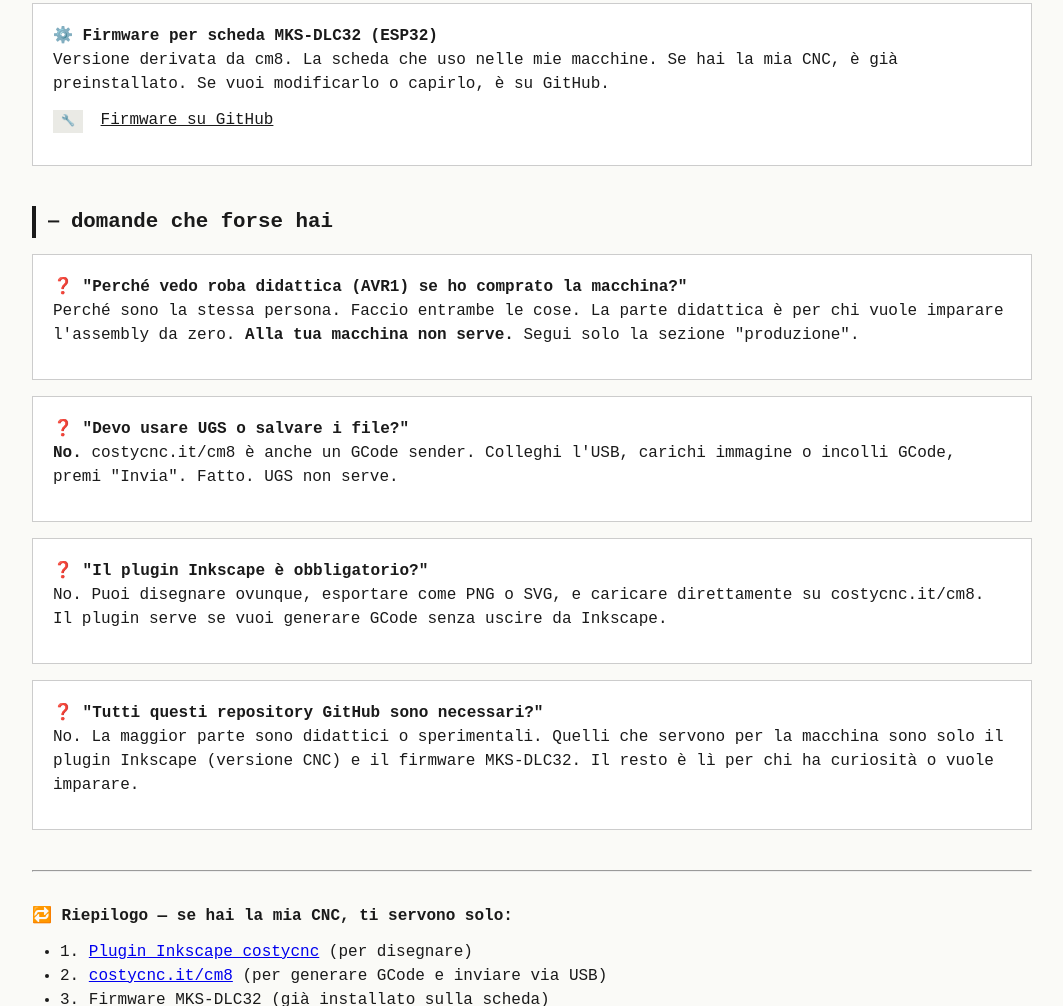
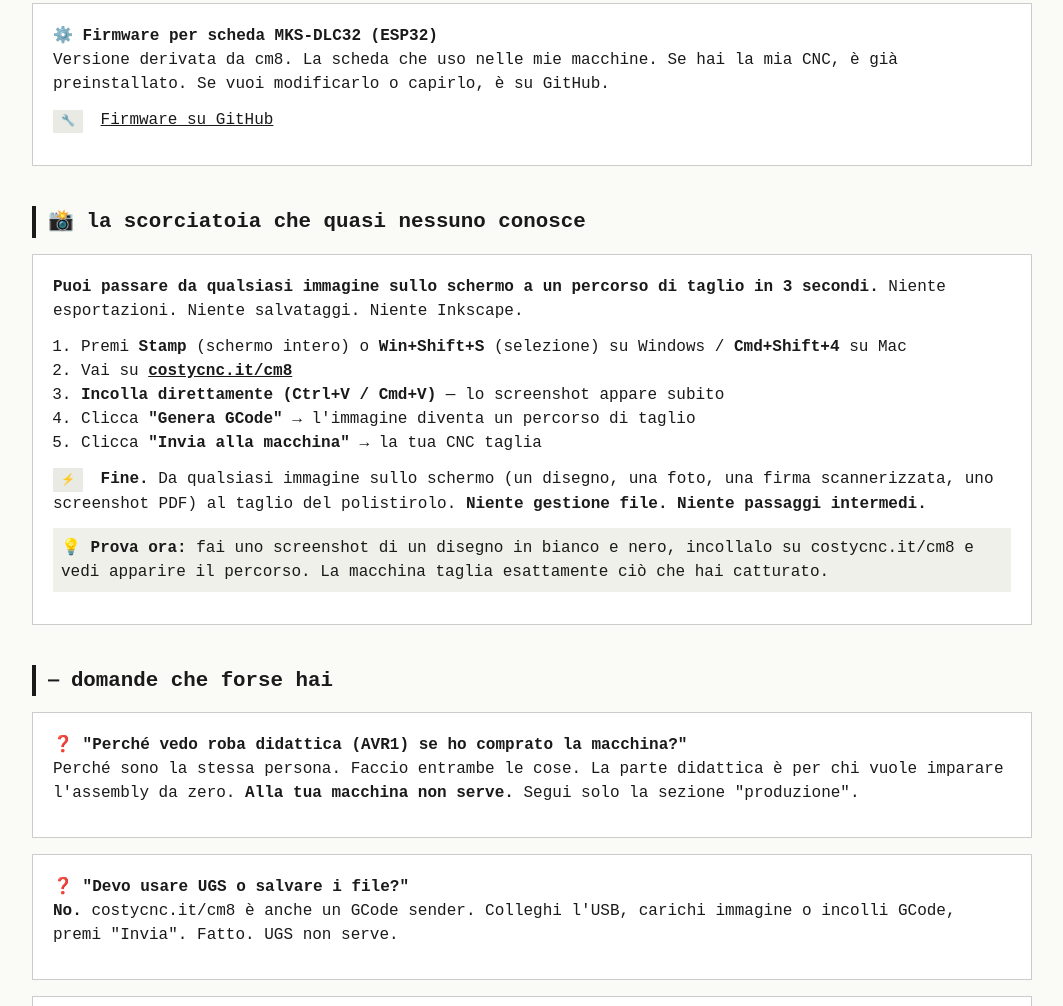
Before and after one commit to costycnc/costycnc.github.io, a plain HTML site: page index.it.html in a window 1280 px wide. Shown: the part 1501-2507 px from the top of the page, without its empty margins (108-1171 px from the left). Drawn offline with Linux system fonts and the light colour scheme.

Commit message:
Add shortcut instructions for GCode generation
Added a section explaining the shortcut for generating GCode from screenshots.

```diff
--- a/index.it.html
+++ b/index.it.html
@@ -141,6 +141,23 @@
     </div>
   </div>
 
+    <!-- ARMA SEGRETA - SCREENSHOT TO TAGLIO -->
+  <div class="section">
+    <div class="section-title">📸 la scorciatoia che quasi nessuno conosce</div>
+    <div class="card">
+      <p><strong>Puoi passare da qualsiasi immagine sullo schermo a un percorso di taglio in 3 secondi.</strong> Niente esportazioni. Niente salvataggi. Niente Inkscape.</p>
+      <ol style="margin:0.75rem 0 0.75rem 1.75rem">
+        <li>Premi <strong>Stamp</strong> (schermo intero) o <strong>Win+Shift+S</strong> (selezione) su Windows / <strong>Cmd+Shift+4</strong> su Mac</li>
+        <li>Vai su <a href="https://costycnc.it/cm8"><strong>costycnc.it/cm8</strong></a></li>
+        <li><strong>Incolla direttamente (Ctrl+V / Cmd+V)</strong> — lo screenshot appare subito</li>
+        <li>Clicca <strong>"Genera GCode"</strong> → l'immagine diventa un percorso di taglio</li>
+        <li>Clicca <strong>"Invia alla macchina"</strong> → la tua CNC taglia</li>
+      </ol>
+      <p><span class="badge">⚡</span> <strong>Fine.</strong> Da qualsiasi immagine sullo schermo (un disegno, una foto, una firma scannerizzata, uno screenshot PDF) al taglio del polistirolo. <strong>Niente gestione file. Niente passaggi intermedi.</strong></p>
+      <p style="margin-top:0.75rem; background:#f0f0ea; padding:0.5rem;">💡 <strong>Prova ora:</strong> fai uno screenshot di un disegno in bianco e nero, incollalo su costycnc.it/cm8 e vedi apparire il percorso. La macchina taglia esattamente ciò che hai catturato.</p>
+    </div>
+  </div>
+
   <div class="section">
     <div class="section-title">⎯ domande che forse hai</div>
 
```
